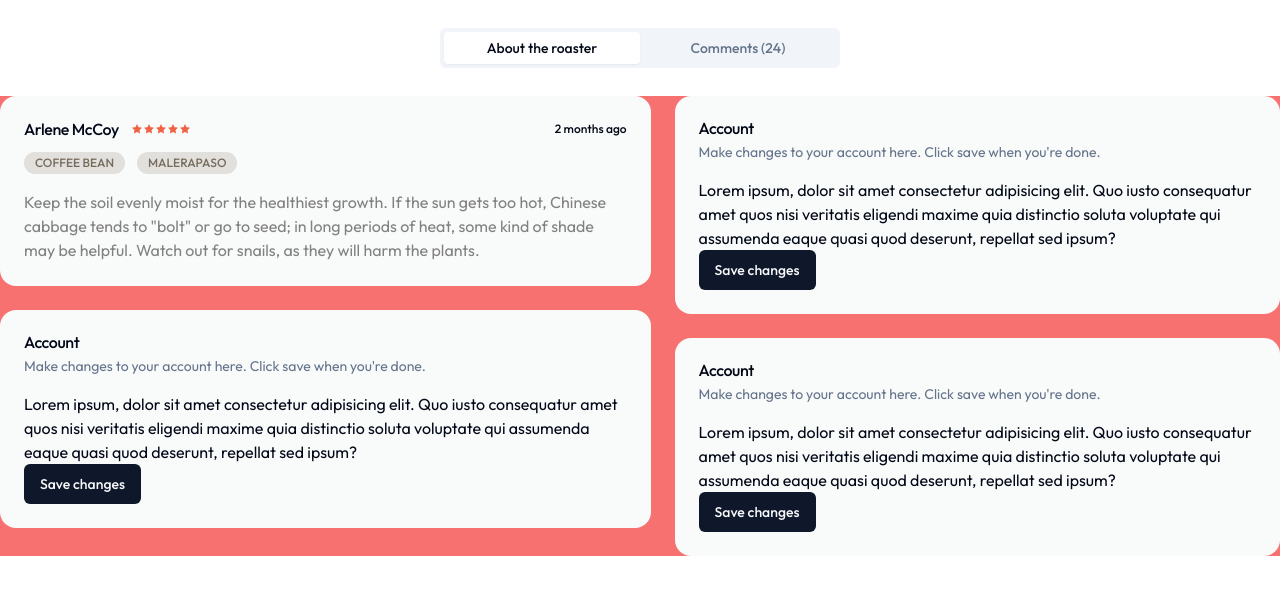
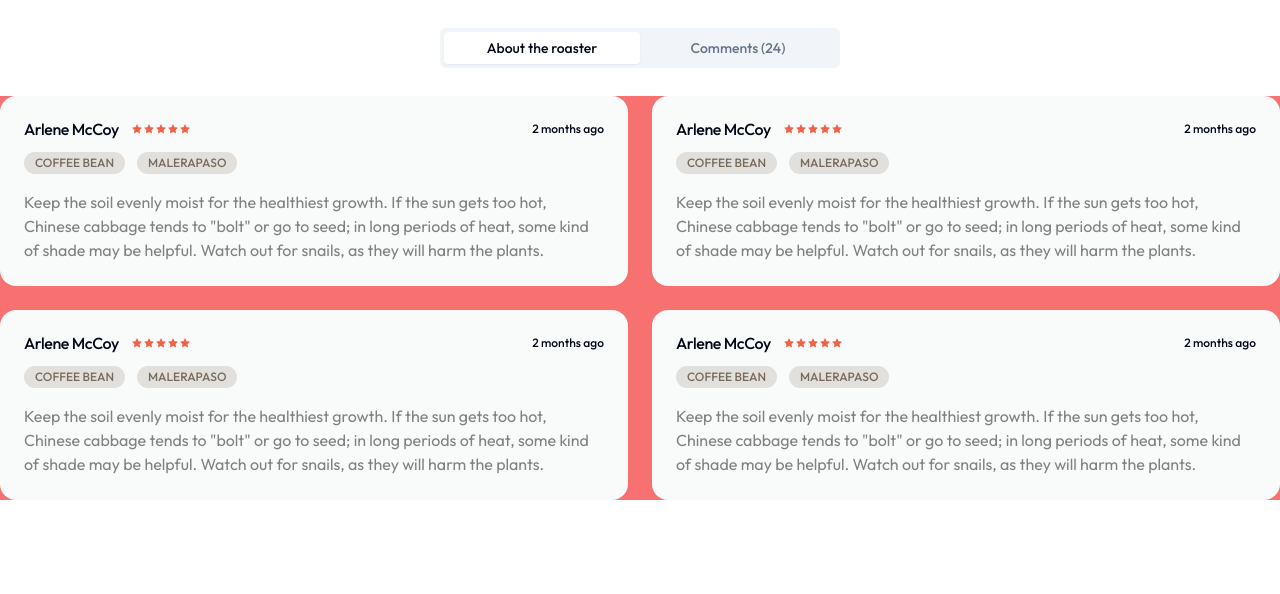
Before and after one commit to neharadialcode/shadcn-practice, a Next.js app: page / in a window 1280 px wide. Shown: the top 594 px of the page. Built offline with nearby package versions, Linux system fonts and the light colour scheme.

Commit message:
tabs in progress

```diff
--- a/src/components/TabsComponents.jsx
+++ b/src/components/TabsComponents.jsx
@@ -22,63 +22,25 @@
       <TabsContent value="account">
         <div className="bg-red-400 w-full flex gap-6">
           <div className="flex flex-col gap-6">
-            <TabsCard />
-            <Card>
-              <CardHeader>
-                <CardTitle>Account</CardTitle>
-                <CardDescription>
-                  Make changes to your account here. Click save when you're
-                  done.
-                </CardDescription>
-              </CardHeader>
-              <CardContent className="space-y-2">
-                Lorem ipsum, dolor sit amet consectetur adipisicing elit. Quo
-                iusto consequatur amet quos nisi veritatis eligendi maxime quia
-                distinctio soluta voluptate qui assumenda eaque quasi quod
-                deserunt, repellat sed ipsum?
-              </CardContent>
-              <CardFooter>
-                <Button>Save changes</Button>
-              </CardFooter>
-            </Card>
+            <TabsCard
+              name="Arlene McCoy"
+              desc={`Keep the soil evenly moist for the healthiest growth. If the sun gets too hot, Chinese cabbage tends to "bolt" or go to seed; in long periods of heat, some kind of shade may be helpful. Watch out for snails, as they will harm the plants.`}
+            />
+            <TabsCard
+              name="Ralph Edwards"
+              desc={` Vivamus eget euismod magna. Nam sed lacinia nibh, et lacinia lacus.`}
+            />
           </div>
           <div className="flex flex-col gap-6">
-            <Card>
-              <CardHeader>
-                <CardTitle>Account</CardTitle>
-                <CardDescription>
-                  Make changes to your account here. Click save when you're
-                  done.
-                </CardDescription>
-              </CardHeader>
-              <CardContent className="space-y-2">
-                Lorem ipsum, dolor sit amet consectetur adipisicing elit. Quo
-                iusto consequatur amet quos nisi veritatis eligendi maxime quia
-                distinctio soluta voluptate qui assumenda eaque quasi quod
-                deserunt, repellat sed ipsum?
-              </CardContent>
-              <CardFooter>
-                <Button>Save changes</Button>
-              </CardFooter>
-            </Card>
-            <Card>
-              <CardHeader>
-                <CardTitle>Account</CardTitle>
-                <CardDescription>
-                  Make changes to your account here. Click save when you're
-                  done.
-                </CardDescription>
-              </CardHeader>
-              <CardContent className="space-y-2">
-                Lorem ipsum, dolor sit amet consectetur adipisicing elit. Quo
-                iusto consequatur amet quos nisi veritatis eligendi maxime quia
-                distinctio soluta voluptate qui assumenda eaque quasi quod
-                deserunt, repellat sed ipsum?
-              </CardContent>
-              <CardFooter>
-                <Button>Save changes</Button>
-              </CardFooter>
-            </Card>
+            <TabsCard
+              name="Darrell Steward"
+              desc="Duis at ullamcorper nulla, eu dictum eros."
+            />
+            <TabsCard
+              name=""
+              desc={`200+ Canton Pak Choi Bok Choy Chinese Cabbage Seeds Heirloom Non-GMO Productive Brassica rapa VAR. chinensis, a.k.a. Canton's Choice, Bok Choi, from USA
+`}
+            />
           </div>
         </div>
       </TabsContent>
```
